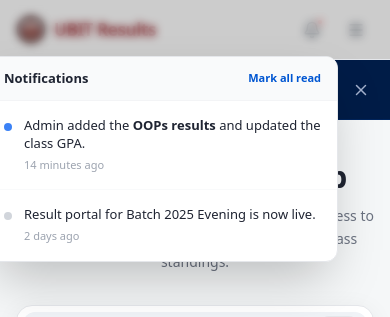
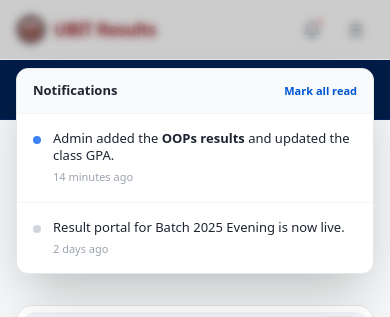
Before and after one commit to codewithmahad/ubit-semester-result-dashboard, a Next.js app: page / in a window 390 px wide. Both pictures are taken after a click on the button 312 px from the left and 29 px from the top of the page. Shown: the top 317 px of the page. Built offline with nearby package versions, Linux system fonts and the light colour scheme.

Commit message:
feat: implement responsive navigation component with search and notification features

```diff
--- a/src/components/nav.tsx
+++ b/src/components/nav.tsx
@@ -102,22 +102,32 @@ export function Nav() {
                 <span className="absolute top-1.5 right-1.5 w-2 h-2 bg-red-500 rounded-full border-2 border-white" />
               </button>
 
-              {/* Notification Panel — desktop dropdown, mobile constrained */}
+              {/* Notification Panel */}
               {showNotifications && (
                 <>
-                  {/* Mobile backdrop */}
-                  <div className="md:hidden fixed inset-0 bg-black/20 backdrop-blur-sm z-40" onClick={() => setShowNotifications(false)} />
+                  {/* Backdrop */}
+                  <div
+                    className="fixed inset-0 bg-black/20 backdrop-blur-sm z-40"
+                    onClick={() => setShowNotifications(false)}
+                  />
 
-                  <div className="absolute right-0 mt-2 z-50
-                    w-[90vw] max-w-[360px] md:w-80
-                    bg-white border border-gray-200 shadow-2xl rounded-xl overflow-hidden
-                    md:right-0 right-[-8px]">
+                  {/* Mobile: fixed & centered; Desktop: absolute from bell icon */}
+                  <div className="
+                    fixed left-1/2 -translate-x-1/2 w-[calc(100vw-32px)] max-w-[360px]
+                    md:absolute md:fixed-[unset] md:left-auto md:translate-x-0 md:right-0 md:w-80
+                    top-[68px] md:top-auto md:mt-2
+                    bg-white border border-gray-200 shadow-2xl rounded-xl overflow-hidden z-50">
                     <div className="px-4 py-3 border-b border-gray-100 bg-gray-50 flex justify-between items-center">
                       <span className="font-bold text-[13px] text-[#1f2432]">Notifications</span>
-                      <span className="text-[11px] text-[#0056D2] font-semibold cursor-pointer hover:underline">Mark all read</span>
+                      <button
+                        onClick={() => setShowNotifications(false)}
+                        className="text-[11px] text-[#0056D2] font-semibold hover:underline cursor-pointer"
+                      >
+                        Mark all read
+                      </button>
                     </div>
 
-                    <div className="p-4 hover:bg-gray-50 transition-colors border-b border-gray-50 cursor-pointer active:bg-gray-100">
+                    <div className="p-4 hover:bg-gray-50 transition-colors border-b border-gray-100 cursor-pointer active:bg-gray-100">
                       <div className="flex gap-3">
                         <div className="w-2 h-2 bg-blue-500 rounded-full mt-1.5 shrink-0" />
                         <div>
@@ -164,19 +174,22 @@ export function Nav() {
           <div className="md:hidden fixed top-[60px] left-0 right-0 bg-white border-b border-gray-200 shadow-xl z-50 flex flex-col">
 
             {/* Mobile search */}
-            <div className="p-4 border-b border-gray-100">
-              <form onSubmit={handleSearch} className="flex gap-2">
+            <div className="p-3 border-b border-gray-100">
+              <form onSubmit={handleSearch} className="flex items-center gap-2 w-full overflow-hidden">
+                <div className="relative flex-1 min-w-0">
+                  <Search className="absolute left-3 top-1/2 -translate-y-1/2 w-4 h-4 text-gray-400 pointer-events-none" />
                   <input
                     type="text"
                     value={searchQuery}
                     onChange={(e) => setSearchQuery(e.target.value)}
                     placeholder="Search seat number..."
-                  className="flex-1 h-11 px-4 rounded-xl border border-gray-200 text-[14px] text-base outline-none focus:border-[#0056D2] transition-colors bg-gray-50"
+                    className="w-full h-11 pl-9 pr-3 rounded-xl border border-gray-200 text-base outline-none focus:border-[#0056D2] transition-colors bg-gray-50"
                   />
+                </div>
                 <button
                   type="submit"
-                  disabled={isPending}
-                  className="h-11 w-11 flex items-center justify-center bg-[#0056D2] rounded-xl text-white shrink-0 disabled:opacity-60"
+                  disabled={isPending || searchQuery.trim().length === 0}
+                  className="h-11 w-11 flex items-center justify-center bg-[#0056D2] rounded-xl text-white shrink-0 disabled:opacity-40 disabled:bg-gray-300 transition-colors"
                 >
                   <Search className="w-4 h-4" />
                 </button>
```
Lines whose indentation alone changed are shown as unchanged.
